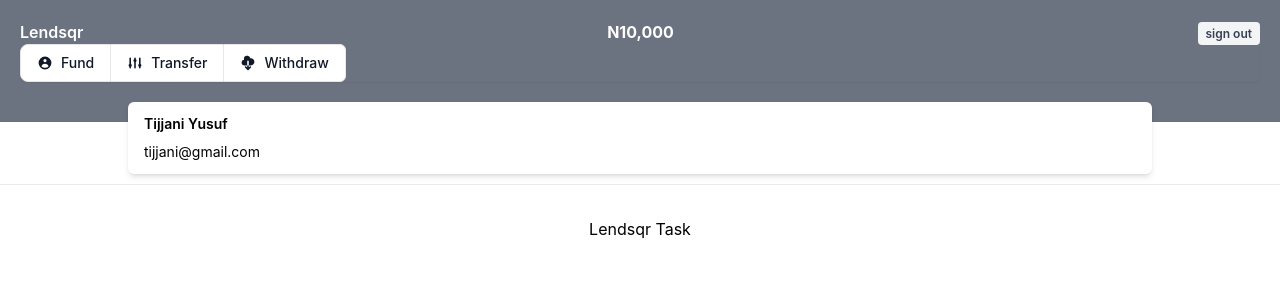
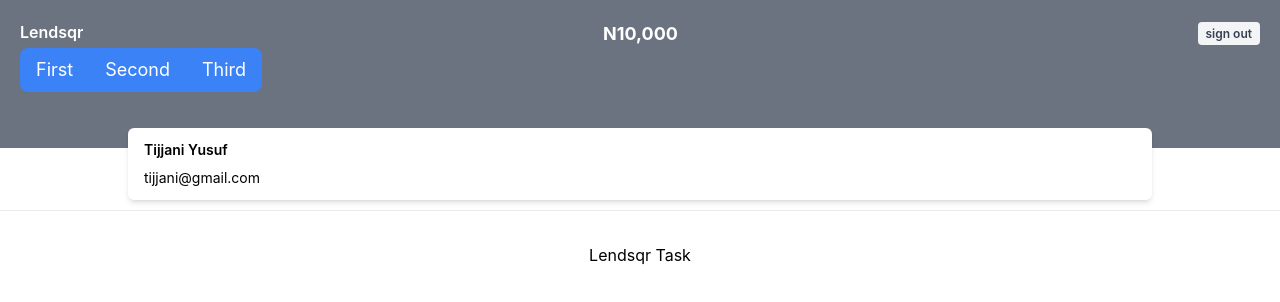
Before and after one commit to tijjvni/lendsqr, a Next.js app: page /wallet in a window 1280 px wide. Shown: the top 302 px of the page. Built offline with nearby package versions, Linux system fonts and the light colour scheme.

Commit message:
chnging wallet styles

```diff
--- a/pages/wallet.js
+++ b/pages/wallet.js
@@ -18,7 +18,7 @@
                         <span className="text-md font-semibold">Lendsqr</span>
                     </div>
                     <div className="flex-grow justify-center text-center">
-                        <span className="text-md font-bold">
+                        <span className="text-lg font-bold">
                             N10,000
                         </span>
                     </div>
@@ -28,23 +28,11 @@
                 </div>
 
                 <div className="flex">
-
-                <div className="inline-flex rounded-md shadow-sm w-full " role="group">
-                        <button type="button" className="inline-flex items-center py-2 px-4 text-sm font-medium text-gray-900 bg-white rounded-l-lg border border-gray-200 hover:bg-gray-100 hover:text-blue-700 focus:z-10 focus:ring-2 focus:ring-blue-700 focus:text-blue-700 dark:bg-gray-700 dark:border-gray-600 dark:text-white dark:hover:text-white dark:hover:bg-gray-600 dark:focus:ring-blue-500 dark:focus:text-white">
-                        <svg className="mr-2 w-4 h-4 fill-current" fill="currentColor" viewBox="0 0 20 20" xmlns="http://www.w3.org/2000/svg"><path fill-rule="evenodd" d="M18 10a8 8 0 11-16 0 8 8 0 0116 0zm-6-3a2 2 0 11-4 0 2 2 0 014 0zm-2 4a5 5 0 00-4.546 2.916A5.986 5.986 0 0010 16a5.986 5.986 0 004.546-2.084A5 5 0 0010 11z" clip-rule="evenodd"></path></svg>
-                        Fund
-                        </button>
-                        <button type="button" className="inline-flex items-center py-2 px-4 text-sm font-medium text-gray-900 bg-white border-t border-b border-gray-200 hover:bg-gray-100 hover:text-blue-700 focus:z-10 focus:ring-2 focus:ring-blue-700 focus:text-blue-700 dark:bg-gray-700 dark:border-gray-600 dark:text-white dark:hover:text-white dark:hover:bg-gray-600 dark:focus:ring-blue-500 dark:focus:text-white">
-                        <svg className="mr-2 w-4 h-4 fill-current" fill="currentColor" viewBox="0 0 20 20" xmlns="http://www.w3.org/2000/svg"><path d="M5 4a1 1 0 00-2 0v7.268a2 2 0 000 3.464V16a1 1 0 102 0v-1.268a2 2 0 000-3.464V4zM11 4a1 1 0 10-2 0v1.268a2 2 0 000 3.464V16a1 1 0 102 0V8.732a2 2 0 000-3.464V4zM16 3a1 1 0 011 1v7.268a2 2 0 010 3.464V16a1 1 0 11-2 0v-1.268a2 2 0 010-3.464V4a1 1 0 011-1z"></path></svg>
-                        Transfer
-                        </button>
-                        <button type="button" className="inline-flex items-center py-2 px-4 text-sm font-medium text-gray-900 bg-white rounded-r-md border border-gray-200 hover:bg-gray-100 hover:text-blue-700 focus:z-10 focus:ring-2 focus:ring-blue-700 focus:text-blue-700 dark:bg-gray-700 dark:border-gray-600 dark:text-white dark:hover:text-white dark:hover:bg-gray-600 dark:focus:ring-blue-500 dark:focus:text-white">
-                        <svg className="mr-2 w-4 h-4 fill-current" fill="currentColor" viewBox="0 0 20 20" xmlns="http://www.w3.org/2000/svg"><path fill-rule="evenodd" d="M2 9.5A3.5 3.5 0 005.5 13H9v2.586l-1.293-1.293a1 1 0 00-1.414 1.414l3 3a1 1 0 001.414 0l3-3a1 1 0 00-1.414-1.414L11 15.586V13h2.5a4.5 4.5 0 10-.616-8.958 4.002 4.002 0 10-7.753 1.977A3.5 3.5 0 002 9.5zm9 3.5H9V8a1 1 0 012 0v5z" clip-rule="evenodd"></path></svg>
-                        Withdraw
-                        </button>
+                    <div class="flex justify-center rounded-lg text-lg mb-4" role="group">
+                        <button class="bg-blue-500 text-white hover:bg-blue-400 rounded-l-lg px-4 py-2 mx-0 outline-none focus:shadow-outline">First</button>
+                        <button class="bg-blue-500 text-white hover:bg-blue-400  px-4 py-2 mx-0 outline-none focus:shadow-outline">Second</button>
+                        <button class="bg-blue-500 text-white hover:bg-blue-400 rounded-r-lg px-4 py-2 mx-0 outline-none focus:shadow-outline">Third</button>
                     </div>
-
-
                 </div>
             </div>
 
```
